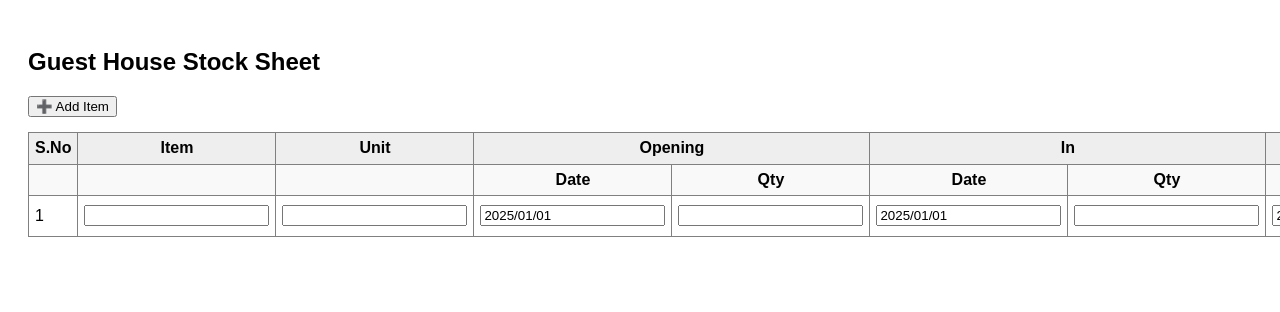
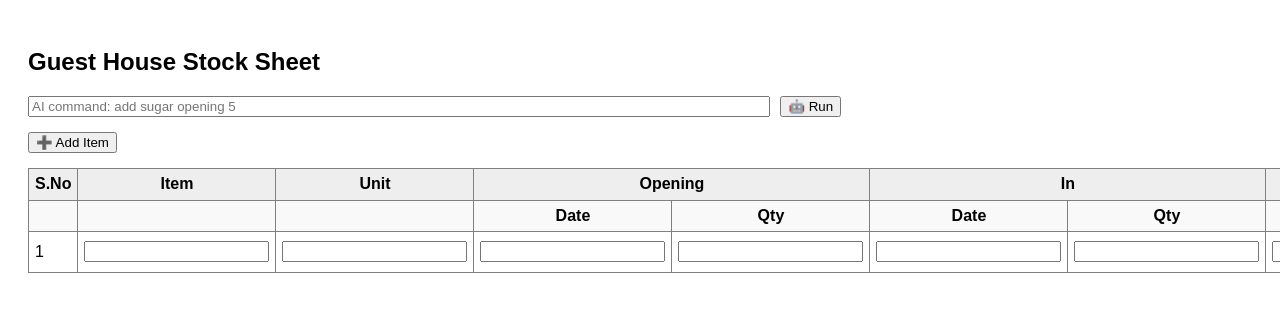
Before and after one commit to sngxworld-cmyk/stock-sheet-GH, a React (Vite) app in the folder frontend/: page / in a window 1280 px wide. Both pictures are taken after a click on the button "Open App". Shown: the top 312 px of the page. Built offline with nearby package versions, Linux system fonts and the light colour scheme.

Commit message:
Update main.jsx

```diff
--- a/frontend/src/main.jsx
+++ b/frontend/src/main.jsx
@@ -3,41 +3,27 @@ import ReactDOM from "react-dom/client";
 
 function App() {
   const [showApp, setShowApp] = useState(false);
+  const [command, setCommand] = useState("");
 
-  const [rows, setRows] = useState([
-    {
+  const emptyRow = {
     item: "",
     unit: "",
-      openDate: "2025/01/01",
+    openDate: "",
     openQty: "",
-      inDate: "2025/01/01",
+    inDate: "",
     inQty: "",
-      outDate: "2025/01/01",
+    outDate: "",
     outQty: "",
-      balDate: "2025/01/01"
-    }
-  ]);
-
-  const addRow = () => {
-    setRows([
-      ...rows,
-      {
-        item: "",
-        unit: "",
-        openDate: "2025/01/01",
-        openQty: "",
-        inDate: "2025/01/01",
-        inQty: "",
-        outDate: "2025/01/01",
-        outQty: "",
-        balDate: "2025/01/01"
-      }
-    ]);
+    balDate: ""
   };
 
-  const deleteRow = (i) => {
-    setRows(rows.filter((_, idx) => idx !== i));
-  };
+  const [rows, setRows] = useState([ { ...emptyRow } ]);
+
+  /* =====================
+     ROW FUNCTIONS
+  ===================== */
+  const addRow = () => setRows([...rows, { ...emptyRow }]);
+  const deleteRow = (i) => setRows(rows.filter((_, idx) => idx !== i));
 
   const update = (i, key, val) => {
     const copy = [...rows];
@@ -45,13 +31,44 @@ function App() {
     setRows(copy);
   };
 
+  /* =====================
+     FORMULA
+  ===================== */
   const balanceQty = (r) => {
     const o = parseFloat(r.openQty) || 0;
     const i = parseFloat(r.inQty) || 0;
     const out = parseFloat(r.outQty) || 0;
-
     if (!r.openQty && !r.inQty && !r.outQty) return "";
     return o + i - out;
+  };
+
+  /* =====================
+     SIMPLE AI COMMAND
+     format:
+     add <item> <opening|in|out> <qty>
+  ===================== */
+  const runAI = () => {
+    const parts = command.toLowerCase().split(" ");
+    if (parts.length < 4) return alert("Invalid command");
+
+    const item = parts[1];
+    const type = parts[2];
+    const qty = parts[3];
+
+    let idx = rows.findIndex(r => r.item.toLowerCase() === item);
+    if (idx === -1) {
+      rows.push({ ...emptyRow, item });
+      idx = rows.length - 1;
+    }
+
+    const copy = [...rows];
+
+    if (type === "opening") copy[idx].openQty = qty;
+    if (type === "in") copy[idx].inQty = qty;
+    if (type === "out") copy[idx].outQty = qty;
+
+    setRows(copy);
+    setCommand("");
   };
 
   return (
@@ -64,6 +81,20 @@ function App() {
       ) : (
         <>
           <h2>Guest House Stock Sheet</h2>
+
+          {/* AI INPUT */}
+          <div style={{ marginBottom: 15 }}>
+            <input
+              style={{ width: "60%" }}
+              placeholder="AI command: add sugar opening 5"
+              value={command}
+              onChange={(e) => setCommand(e.target.value)}
+            />
+            <button onClick={runAI} style={{ marginLeft: 10 }}>
+              🤖 Run
+            </button>
+          </div>
+
           <button onClick={addRow}>➕ Add Item</button>
 
           <table
@@ -87,17 +118,11 @@ function App() {
                 <th>❌</th>
               </tr>
               <tr style={{ background: "#f9f9f9" }}>
-                <th></th>
-                <th></th>
-                <th></th>
-                <th>Date</th>
-                <th>Qty</th>
-                <th>Date</th>
-                <th>Qty</th>
-                <th>Date</th>
-                <th>Qty</th>
-                <th>Date</th>
-                <th>Qty</th>
+                <th></th><th></th><th></th>
+                <th>Date</th><th>Qty</th>
+                <th>Date</th><th>Qty</th>
+                <th>Date</th><th>Qty</th>
+                <th>Date</th><th>Qty</th>
                 <th></th>
               </tr>
             </thead>
@@ -108,71 +133,38 @@ function App() {
                   <td>{i + 1}</td>
 
                   <td>
-                    <input
-                      value={r.item}
-                      onChange={(e) => update(i, "item", e.target.value)}
-                    />
+                    <input value={r.item}
+                      onChange={e => update(i, "item", e.target.value)} />
                   </td>
 
                   <td>
-                    <input
-                      value={r.unit}
-                      onChange={(e) => update(i, "unit", e.target.value)}
-                    />
+                    <input value={r.unit}
+                      onChange={e => update(i, "unit", e.target.value)} />
                   </td>
 
-                  <td>
-                    <input
-                      value={r.openDate}
-                      onChange={(e) => update(i, "openDate", e.target.value)}
-                    />
-                  </td>
-                  <td>
-                    <input
-                      value={r.openQty}
-                      onChange={(e) => update(i, "openQty", e.target.value)}
-                    />
-                  </td>
+                  <td><input value={r.openDate}
+                      onChange={e => update(i, "openDate", e.target.value)} /></td>
+                  <td><input value={r.openQty}
+                      onChange={e => update(i, "openQty", e.target.value)} /></td>
 
-                  <td>
-                    <input
-                      value={r.inDate}
-                      onChange={(e) => update(i, "inDate", e.target.value)}
-                    />
-                  </td>
-                  <td>
-                    <input
-                      value={r.inQty}
-                      onChange={(e) => update(i, "inQty", e.target.value)}
-                    />
-                  </td>
+                  <td><input value={r.inDate}
+                      onChange={e => update(i, "inDate", e.target.value)} /></td>
+                  <td><input value={r.inQty}
+                      onChange={e => update(i, "inQty", e.target.value)} /></td>
 
-                  <td>
-                    <input
-                      value={r.outDate}
-                      onChange={(e) => update(i, "outDate", e.target.value)}
-                    />
-                  </td>
-                  <td>
-                    <input
-                      value={r.outQty}
-                      onChange={(e) => update(i, "outQty", e.target.value)}
-                    />
-                  </td>
+                  <td><input value={r.outDate}
+                      onChange={e => update(i, "outDate", e.target.value)} /></td>
+                  <td><input value={r.outQty}
+                      onChange={e => update(i, "outQty", e.target.value)} /></td>
 
-                  <td>
-                    <input
-                      value={r.balDate}
-                      onChange={(e) => update(i, "balDate", e.target.value)}
-                    />
-                  </td>
-                  <td
-                    style={{
+                  <td><input value={r.balDate}
+                      onChange={e => update(i, "balDate", e.target.value)} /></td>
+
+                  <td style={{
                     background: "#ffeaa7",
                     fontWeight: "bold",
                     textAlign: "center"
-                    }}
-                  >
+                  }}>
                     {balanceQty(r)}
                   </td>
 
```
Lines whose indentation alone changed are shown as unchanged.
